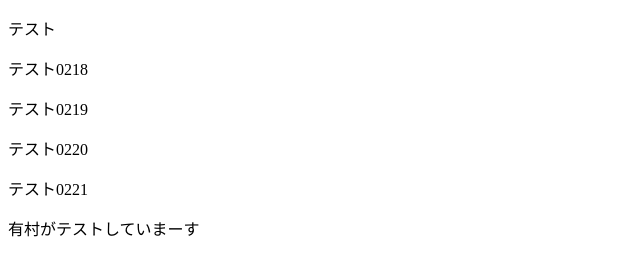
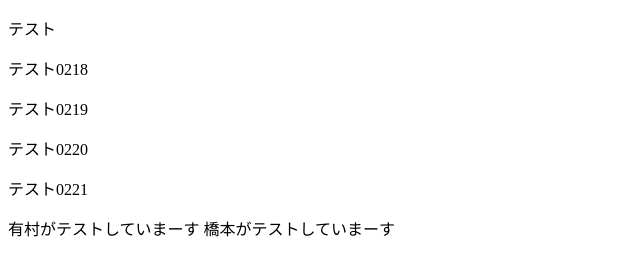
Before and after one commit to Koji-HashimotoTest/test0218, a plain HTML site: page display.html in a window 1280 px wide. Shown: the whole page, without its empty margins (0-640 px from the left). Drawn offline with Linux system fonts and the light colour scheme.

Commit message:
橋本テスト

```diff
--- a/display.html
+++ b/display.html
@@ -13,5 +13,6 @@
     <p>テスト0220</p>
     <p>テスト0221</p>
 有村がテストしていまーす
+橋本がテストしていまーす
 </body>
 </html>
```
